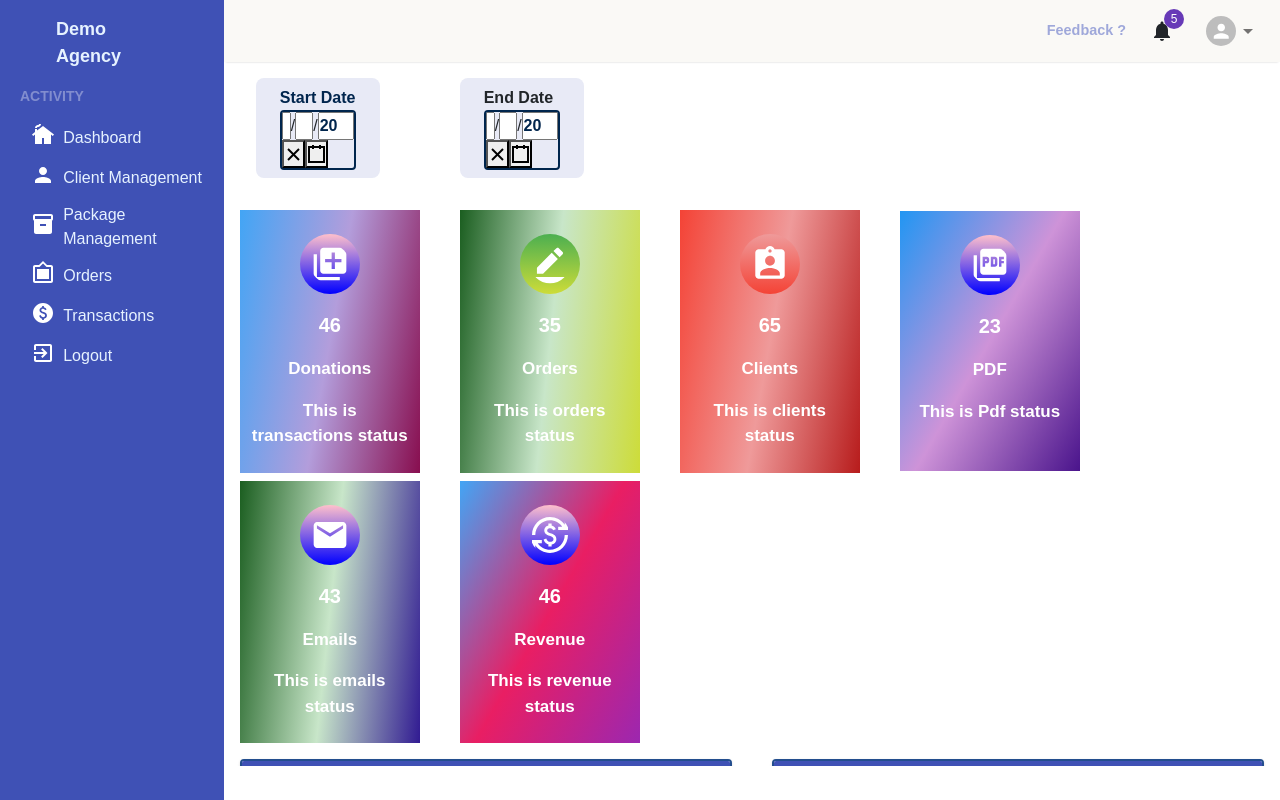
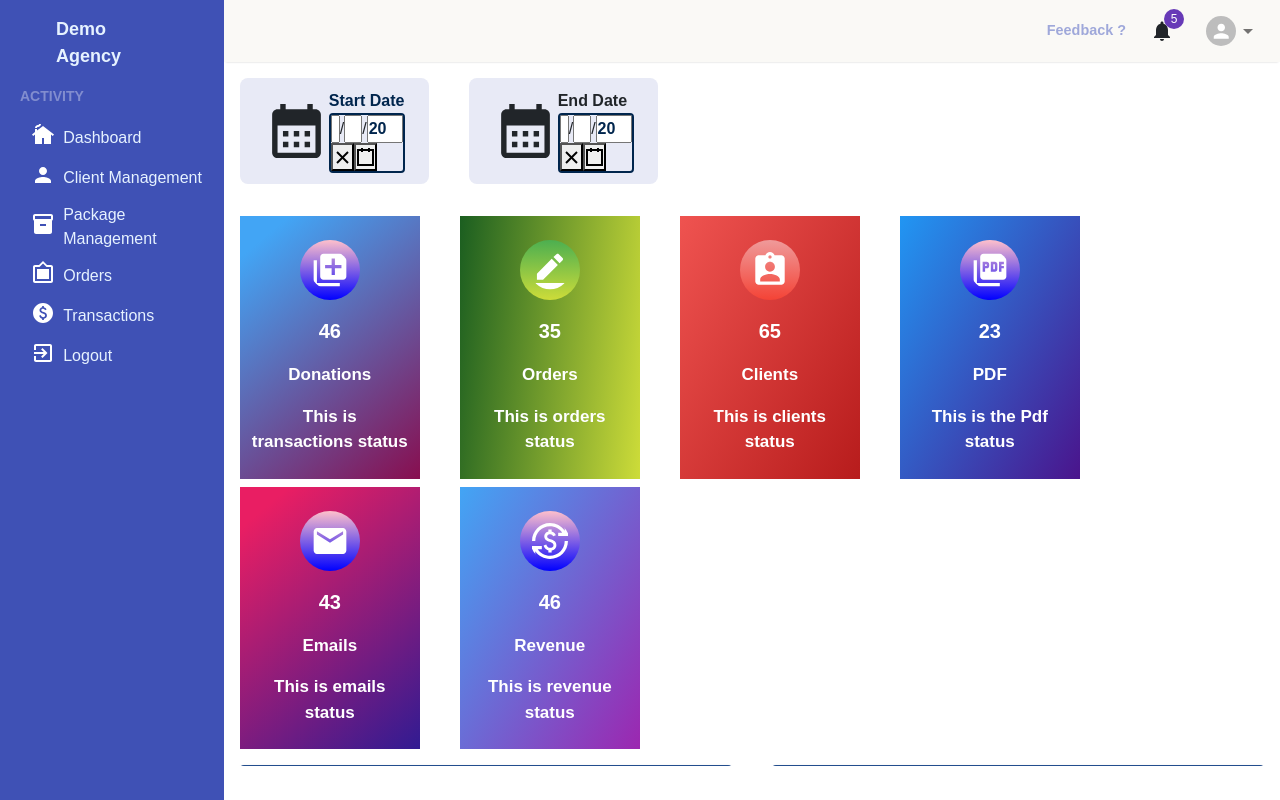
Before and after one commit to 9944098125/tax_receipt, a React (Create React App) app: page / in a window 1280 px wide. Built offline with nearby package versions, Linux system fonts and the light colour scheme.

Commit message:
all the bugs resolved

```diff
--- a/src/Pages/Dashboard/index.jsx
+++ b/src/Pages/Dashboard/index.jsx
@@ -16,6 +16,7 @@ import LibraryAddIcon from "@mui/icons-material/LibraryAdd";
 import BorderColorIcon from "@mui/icons-material/BorderColor";
 import AssignmentIndIcon from "@mui/icons-material/AssignmentInd";
 import CurrencyExchangeIcon from "@mui/icons-material/CurrencyExchange";
+import CalendarMonthIcon from "@mui/icons-material/CalendarMonth";
 
 import {
   LineChart,
@@ -72,20 +73,23 @@ function Dashboard() {
           display: "flex",
           flexDirection: { xs: "column", md: "row" },
           alignItems: "center",
+          gap: { xs: 2, md: 5 },
         }}
       >
         <Box
           sx={{
-            mr: { xs: 2, md: 10 },
             pl: 0,
             mb: 2,
-            ml: 2,
             backgroundColor: "primary.bg",
             px: 3,
             py: 1,
             borderRadius: "8px",
+            display: "flex",
+            alignItems: "center",
           }}
         >
+          <CalendarMonthIcon sx={{ height: "90px", width: "65px" }} />
+          <Box sx={{}}>
             <Typography
               sx={{ color: "#00254d", fontWeight: "600", fontSize: "16px" }}
             >
@@ -94,7 +98,9 @@ function Dashboard() {
             <DatePicker
               onChange={() => setStartDate(new Date())}
               value={startDate}
+              id="startDate"
             />
+          </Box>
         </Box>
         <Box
           sx={{
@@ -103,14 +109,22 @@ function Dashboard() {
             py: 1,
             borderRadius: "8px",
             mb: 2,
+            display: "flex",
+            alignItems: "center",
           }}
         >
+          <CalendarMonthIcon sx={{ height: "90px", width: "65px" }} />
+          <Box sx={{}}>
             <Typography
               sx={{ color: "#000254d", fontWeight: "600", fontSize: "16px" }}
             >
               End Date
             </Typography>
-          <DatePicker onChange={() => setEndDate(new Date())} value={endDate} />
+            <DatePicker
+              onChange={() => setEndDate(new Date())}
+              value={endDate}
+            />
+          </Box>
         </Box>
       </Box>
       <Box
@@ -125,8 +139,7 @@ function Dashboard() {
       >
         <Box
           sx={{
-            backgroundImage:
-              "linear-gradient(100deg, #42a5f5, #b39ddb, #880e4f)",
+            backgroundImage: "linear-gradient(140deg, #42a5f5 10%, #880e4f)",
             p: 1.5,
             py: 3,
             mr: 4,
@@ -181,8 +194,7 @@ function Dashboard() {
         </Box>
         <Box
           sx={{
-            backgroundImage:
-              "linear-gradient(96deg, #1b5e20, #c8e6c9, #cddc39)",
+            backgroundImage: "linear-gradient(96deg, #1b5e20, #cddc39)",
             p: 1.5,
             py: 3,
             mr: 4,
@@ -237,8 +249,7 @@ function Dashboard() {
         </Box>
         <Box
           sx={{
-            backgroundImage:
-              "linear-gradient(100deg, #f44336, #ef9a9a, #b71c1c)",
+            backgroundImage: "linear-gradient(120deg, #ef5350, #b71c1c)",
             p: 1.5,
             py: 3,
             mr: 4,
@@ -293,8 +304,7 @@ function Dashboard() {
         </Box>
         <Box
           sx={{
-            backgroundImage:
-              "linear-gradient(120deg, #2196f3, #ce93d8, #4a148c)",
+            backgroundImage: "linear-gradient(120deg, #2196f3, #4a148c)",
             p: 1.5,
             py: 3,
             mr: 4,
@@ -343,14 +353,13 @@ function Dashboard() {
                 textAlign: "center",
               }}
             >
-              This is Pdf status
+              This is the Pdf status
             </Typography>
           </Box>
         </Box>
         <Box
           sx={{
-            backgroundImage:
-              "linear-gradient(96deg, #1b5e20, #c8e6c9, #311b92)",
+            backgroundImage: "linear-gradient(140deg, #e91e63 10%, #311b92)",
             p: 1.5,
             py: 3,
             mr: 4,
@@ -405,8 +414,7 @@ function Dashboard() {
         </Box>
         <Box
           sx={{
-            backgroundImage:
-              "linear-gradient(120deg, #42a5f5, #e91e63, #9c27b0)",
+            backgroundImage: "linear-gradient(120deg, #42a5f5, #9c27b0)",
             p: 1.5,
             py: 3,
             mr: 4,
```
Lines whose indentation alone changed are shown as unchanged.
